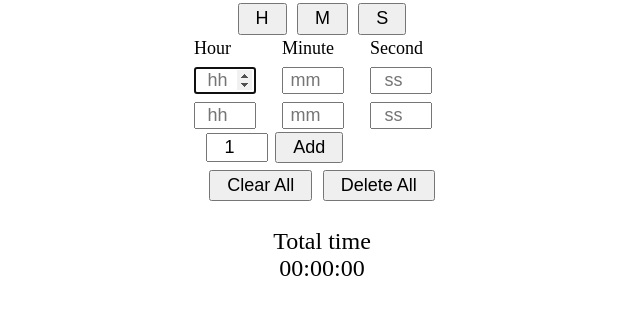
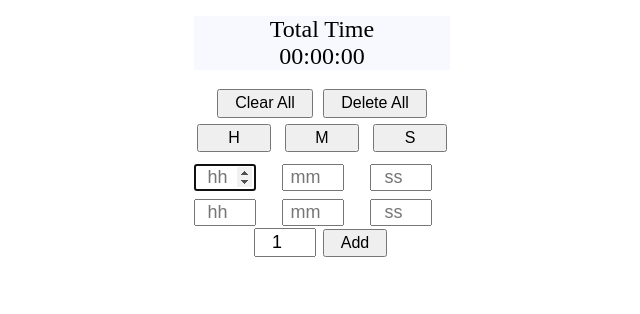
Before and after one commit to aviyot/Time-Calculator, a plain HTML site: page index.html in a window 1280 px wide. Shown: the whole page, without its empty margins (318-958 px from the left). Drawn offline with Linux system fonts and the light colour scheme.

Commit message:
make calc result sticky  and move clear and delete to top

```diff
--- a/index.html
+++ b/index.html
@@ -11,16 +11,21 @@
 
 <body>
     <div class="flex-col">
-        <div id="inputs-method" class="flex-col">
+        <div id="result" class="flex-col result" style="width: 100%;">
+            <span>Total Time </span>
+            <span id="calc-result"></span>
+        </div>
         <div>
-                <button class="btn" id="hourTog">H</button>
-                <button class="btn" id="minuteTog">M</button>
-                <button class="btn" id="secondTog">S</button>
+            <button class="btn" id="reset-times-btn">Clear All</button>
+            <button class="btn" id="del-times-btn">Delete All</button>
         </div>
         <div class="times">
-                <span>Hour</span>
-                <span>Minute</span>
-                <span>Second</span>
+            <button class="btn" id="hourTog"><span>H</span></button>
+            <button class="btn" id="minuteTog"><span>M</span></button>
+            <button class="btn" id="secondTog"><span>S</span></button>
+        </div>
+        <div class="times">
+
         </div>
         <div>
             <div>
@@ -28,18 +33,11 @@
                 <button class="btn" id="add-time-btn">Add</button>
             </div>
 
-                <div>
-                    <button class="btn" id="reset-times-btn">Clear All</button>
-                    <button class="btn" id="del-times-btn">Delete All</button>
-                </div>
+
 
         </div>
 
-        </div>
-        <div id="result" class="flex-col result">
-            <span>Total time </span>
-            <span id="calc-result"></span>
-        </div>
+
 
     </div>
     <script src="./main.js"></script>
--- a/style.css
+++ b/style.css
@@ -48,11 +48,14 @@ body {
 
 .result {
   font-size: x-large;
-  margin-top: 1.5rem;
+  margin: 1rem;
+  position: sticky;
+  top: 2px;
+  background-color: ghostwhite;
 }
 
 .btn {
-  font-size: large;
+  font-size: 1rem;
   padding: 0.2rem 1rem;
   margin: 0.2rem;
 }
```
Lines whose indentation alone changed are shown as unchanged.
